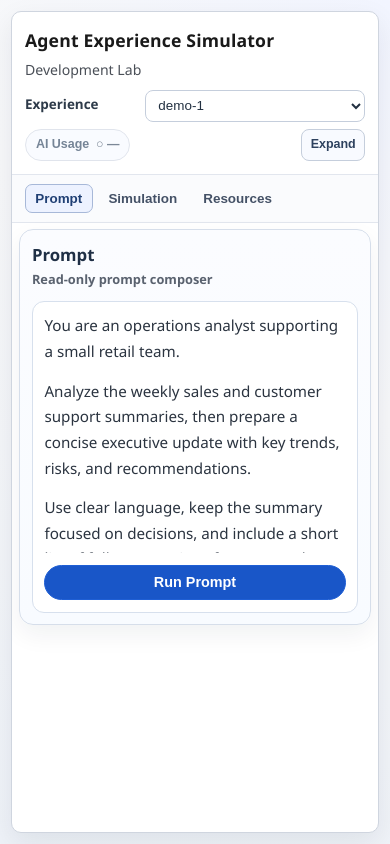
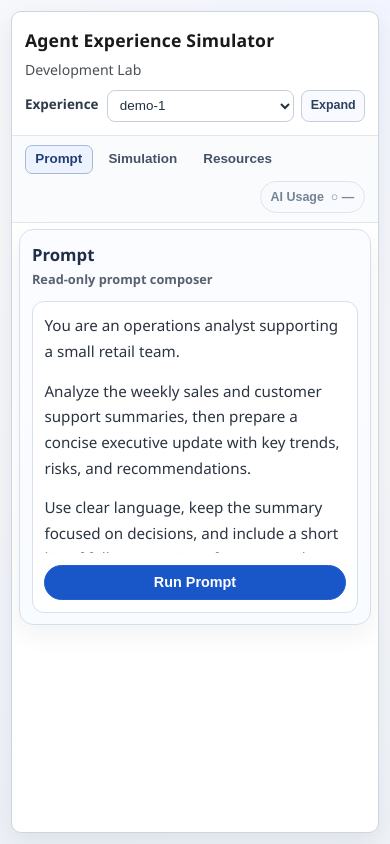
Before and after one commit to cassian-andor-mx/am-ia-simulator, a React (Vite) app: page / in a window 390 px wide. Built offline with nearby package versions, Linux system fonts and the light colour scheme.

Commit message:
Finishing Phase 5.1

```diff
--- a/src/App.tsx
+++ b/src/App.tsx
@@ -207,7 +207,7 @@ function UsageDetailsDialog({ usageMetrics, isOpen, onClose }: Readonly<UsageDet
           </p>
           <p className="usage-details-environment-meta">Estimated, not measured.</p>
           <p className="usage-details-environment-reference-note">
-            Based on a published reference workload.
+            This is a reference estimate, not a measurement of this exact run.
           </p>
 
           <button
@@ -781,17 +781,6 @@ function App({ externalParameterValues }: Readonly<AppProps>) {
 
             <button
               type="button"
-              className={`usage-utility-trigger usage-utility-trigger-${usageUtility.state}`}
-              onClick={() => setIsUsageDetailsOpen(true)}
-              disabled={!isUsageControlEnabled}
-              aria-label={`AI Usage status: ${usageUtility.ariaDescription}`}
-            >
-              <span className="usage-utility-trigger-title">AI Usage</span>
-              <span className="usage-utility-trigger-value">{usageUtility.valueLabel}</span>
-            </button>
-
-            <button
-              type="button"
               className="panel-secondary-control"
               onClick={() => {
                 void toggleFullscreen();
@@ -803,6 +792,7 @@ function App({ externalParameterValues }: Readonly<AppProps>) {
           </div>
         </header>
 
+        <section className="tabs-toolbar" aria-label="Navigation and utilities">
           <nav className="tab-bar" role="tablist" aria-label="Primary simulator sections">
             {TAB_LABELS.map((tabLabel) => {
               const isActive = activeTab === tabLabel;
@@ -828,6 +818,18 @@ function App({ externalParameterValues }: Readonly<AppProps>) {
               );
             })}
           </nav>
+
+          <button
+            type="button"
+            className={`usage-utility-trigger usage-utility-trigger-${usageUtility.state} usage-toolbar-trigger`}
+            onClick={() => setIsUsageDetailsOpen(true)}
+            disabled={!isUsageControlEnabled}
+            aria-label={`AI Usage status: ${usageUtility.ariaDescription}`}
+          >
+            <span className="usage-utility-trigger-title">AI Usage</span>
+            <span className="usage-utility-trigger-value">{usageUtility.valueLabel}</span>
+          </button>
+        </section>
 
         <ActiveTabContent
           activeTab={activeTab}
--- a/src/styles.css
+++ b/src/styles.css
@@ -176,9 +176,24 @@ p {
   display: flex;
   align-items: center;
   gap: 0.35rem;
+  flex: 1 1 auto;
+  min-width: 0;
+}
+
+.tabs-toolbar {
+  display: flex;
+  align-items: center;
+  justify-content: space-between;
+  gap: 0.75rem;
+  min-width: 0;
   padding: 0.55rem 0.75rem;
   border-bottom: 1px solid #e2e6ee;
   background-color: #fafbfd;
+}
+
+.usage-toolbar-trigger {
+  flex: 0 0 auto;
+  margin-left: auto;
 }
 
 .tab-button {
@@ -990,7 +1005,7 @@ p {
   }
 
   .panel-header,
-  .tab-bar,
+  .tabs-toolbar,
   .content-area {
     padding-left: 0.8rem;
     padding-right: 0.8rem;
@@ -1037,9 +1052,7 @@ p {
     width: 100%;
     display: grid;
     grid-template-columns: minmax(0, 1fr) auto;
-    grid-template-areas:
-      "experience experience"
-      "usage expand";
+    grid-template-areas: "experience expand";
     align-items: center;
     justify-content: stretch;
     gap: 0.45rem;
@@ -1055,20 +1068,27 @@ p {
     width: min(220px, 100%);
   }
 
-  .usage-utility-trigger {
-    grid-area: usage;
-    margin-left: 0;
-    justify-self: start;
-  }
-
   .panel-secondary-control {
     grid-area: expand;
     justify-self: end;
   }
 
+  .tabs-toolbar {
+    display: flex;
+    flex-wrap: wrap;
+    align-items: center;
+    gap: 0.45rem;
+  }
+
   .tab-bar {
+    flex: 1 1 auto;
+    min-width: 0;
     overflow-x: auto;
     white-space: nowrap;
+  }
+
+  .usage-toolbar-trigger {
+    margin-left: auto;
   }
 
   .resource-card {
```
Also changed, not shown: 1 other file (tests, documents, lock files or other folders). Lines whose indentation alone changed are shown as unchanged.
